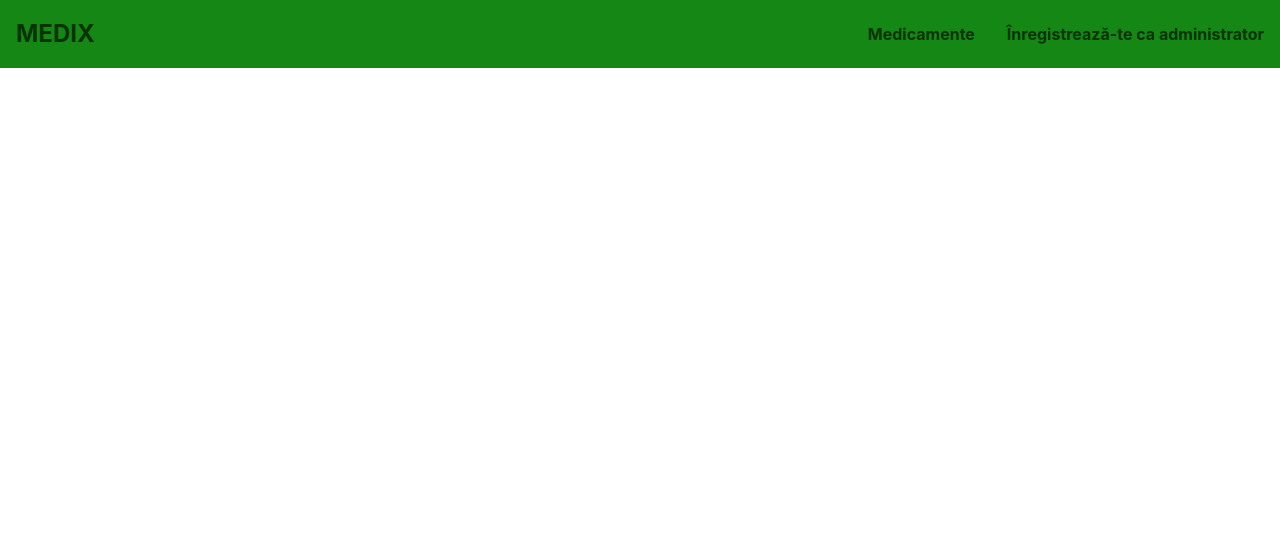
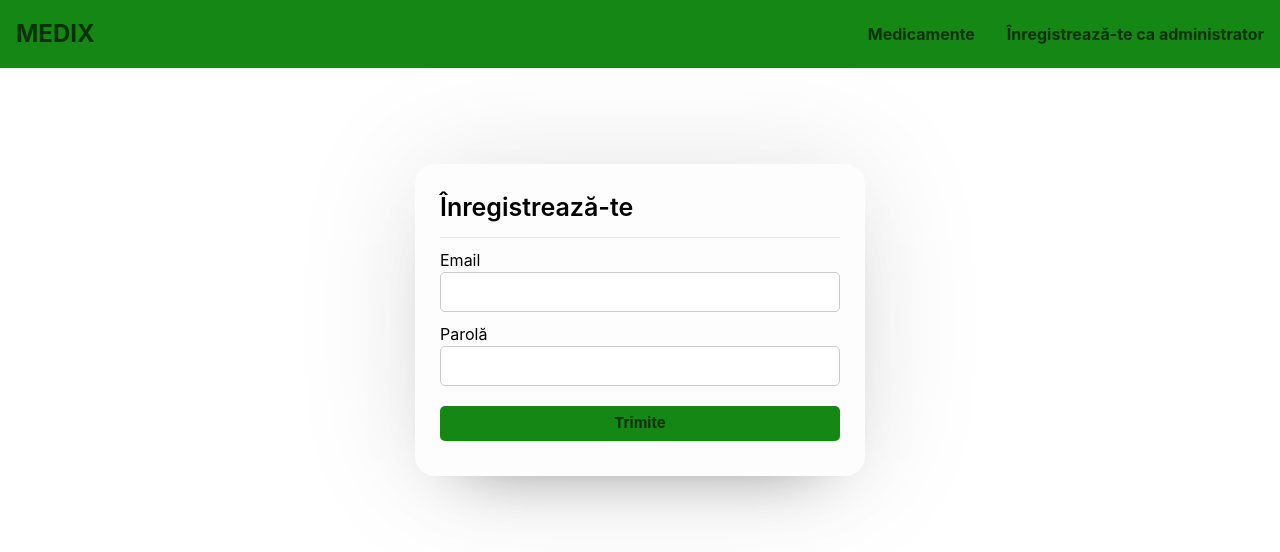
Before and after one commit to Sughit/SolveForTomorrow2024, a React (Create React App) app in the folder app/: page /Login in a window 1280 px wide. Shown: the top 552 px of the page. Built offline with nearby package versions, Linux system fonts and the light colour scheme.

Commit message:
pus firebase

```diff
--- a/app/package.json
+++ b/app/package.json
@@ -6,6 +6,7 @@
     "@testing-library/jest-dom": "^5.17.0",
     "@testing-library/react": "^13.4.0",
     "@testing-library/user-event": "^13.5.0",
+    "firebase": "^11.0.1",
     "react": "^18.3.1",
     "react-dom": "^18.3.1",
     "react-router-dom": "^6.27.0",
--- a/app/src/App.css
+++ b/app/src/App.css
@@ -31,8 +31,77 @@
   margin-right: 30px;
   color: rgb(15, 79, 4);
 }
+
+/*Login*/
+.container{
+  display: flex;
+  align-items: center;
+  justify-content: center;
+  max-height: 90vh;
+  margin: 0 auto;
+}
+.box{
+  background: #fdfdfd;
+  display: flex;
+  flex-direction: column;
+  padding: 25px 25px;
+  border-radius: 20px;
+  box-shadow: 0 0 128px 0 rgba(0,0,0,0.1),
+              0 32px 64px -48px rgba(0,0,0,0.5);
+}
+.form-box{
+  width: 450px;
+  margin: 0px 10px;
+}
+.form-box header{
+  font-size: 25px;
+  font-weight: 600;
+  padding-bottom: 10px;
+  border-bottom: 1px solid #e6e6e6;
+  margin-bottom: 10px;
+}
+.form-box form .field{
+  display: flex;
+  margin-bottom: 10px;
+  flex-direction: column;
+
+}
+.form-box form .input input{
+  height: 40px;
+  width: 100%;
+  font-size: 16px;
+  padding: 0 10px;
+  border-radius: 5px;
+  border: 1px solid #ccc;
+  outline: none;
+}
+.submit-btn{
+  height: 35px;
+  background: #158715;
+  border: 0;
+  border-radius: 5px;
+  color: rgb(11, 50, 4);
+  font-size: 15px;
+  cursor: pointer;
+  transition: all .3s;
+  margin-top: 10px;
+  padding: 0px 10px;
+  font-weight: 700;
+}
+.submit-btn:hover{
+  opacity: 0.82;
+}
+
 @media only screen and (max-device-width: 1024px) {
   .parallax {
       background-attachment: scroll;
   }
 }
+@media only screen and (max-width:370px){
+  .top .box{
+    margin: 10px 10px;
+  }
+  .container{
+    max-width: 100wh;
+  }
+}
--- a/app/src/Login.js
+++ b/app/src/Login.js
@@ -4,7 +4,25 @@ import './App.css';
 function Login(){
   return(
     <>
-
+    <br /><br /><br /><br />
+      <div className="container">
+        <div className="box form-box">
+          <header>Înregistrează-te</header>
+            <form id="form">
+              <div className="field input">
+                  <label for="email">Email</label>
+                  <input type="text" name="email" id="emailInput" autocomplete="off" required />
+              </div>
+              <div className="field input">
+                  <label for="password">Parolă</label>
+                  <input type="text" name="password" id="passwordInput" autocomplete="off" required />
+              </div>
+              <div className="field">
+                  <input type="submit" className="submit-btn" name="submit" value="Trimite" required id="login" />
+              </div>
+            </form>
+        </div>
+      </div>
     </>
   );
 };
--- /dev/null
+++ b/app/src/firebase.js
@@ -0,0 +1,79 @@
+// Import the functions you need from the SDKs you need
+import { initializeApp } from "https://www.gstatic.com/firebasejs/10.11.1/firebase-app.js";
+import { getAuth, signInWithEmailAndPassword, onAuthStateChanged, signOut } from "https://www.gstatic.com/firebasejs/10.11.1/firebase-auth.js";
+import { getDatabase, ref, set, get, child } from "https://www.gstatic.com/firebasejs/10.11.1/firebase-database.js";
+
+// Your web app's Firebase configuration
+const firebaseConfig = {
+  apiKey: "AIzaSyCN2B5plwnfn7X33owq2Ax_tNdISlLBvjg",
+  authDomain: "solve-for-tomorrow-aa70b.firebaseapp.com",
+  databaseURL: "https://solve-for-tomorrow-aa70b-default-rtdb.firebaseio.com",
+  projectId: "solve-for-tomorrow-aa70b",
+  storageBucket: "solve-for-tomorrow-aa70b.appspot.com",
+  messagingSenderId: "642086808044",
+  appId: "1:642086808044:web:05115a9c5876814769b8c9",
+  measurementId: "G-GT97ZZ9NXW"
+};
+
+// Initialize Firebase
+const app = initializeApp(firebaseConfig);
+const auth = getAuth(app);
+
+var user;
+
+const login = document.getElementById('login');
+login.addEventListener("click", function(event){
+    event.preventDefault();
+
+    var email = document.getElementById('emailInput').value;
+    var password = document.getElementById('passwordInput').value;
+
+    signInWithEmailAndPassword(auth, email, password)
+    .then((userCredential) => {
+        // Signed in
+        user = userCredential.user;
+        alert('Loggin in');
+    })
+    .catch((error) => {
+        const errorCode = error.code;
+        const errorMessage = error.message;
+        alert(errorMessage);
+    });
+});
+
+var accountBtn = document.getElementById('accountBtn');
+
+onAuthStateChanged(auth, user => {
+  if(user)
+  {
+    //TREBUIE PUS DACA ESTI LOGAT SA APARA UN BUTON
+
+    //DACA VREAU SA VAD NUMELE UTILIZATORULUI
+    // get(child(ref(db), 'users/' + user.uid))
+    // .then((snapshot) => {
+    //     if(snapshot.exists())
+    //     {
+    //         profileUsername.textContent = JSON.stringify(snapshot.val().username).replace(/\"/g, "");
+    //     }
+    // })
+    // .catch((error) => {
+    //     alert(error.message);
+    // })
+  }
+  else
+  {
+    //TREBUIE PUS DACA NU ESTI LOGAT SA NU APARA UN BUTON
+  }
+});
+
+accountBtn.addEventListener("click", function(event){
+  event.preventDefault();
+
+  signOut(auth)
+  .then(() => {
+      //PUNE SA DISPARA BUTONUL
+  })
+  .catch(error => {
+      alert(error.message);
+  })
+});
```
Also changed, not shown: 1 other file (tests, documents, lock files or other folders).
